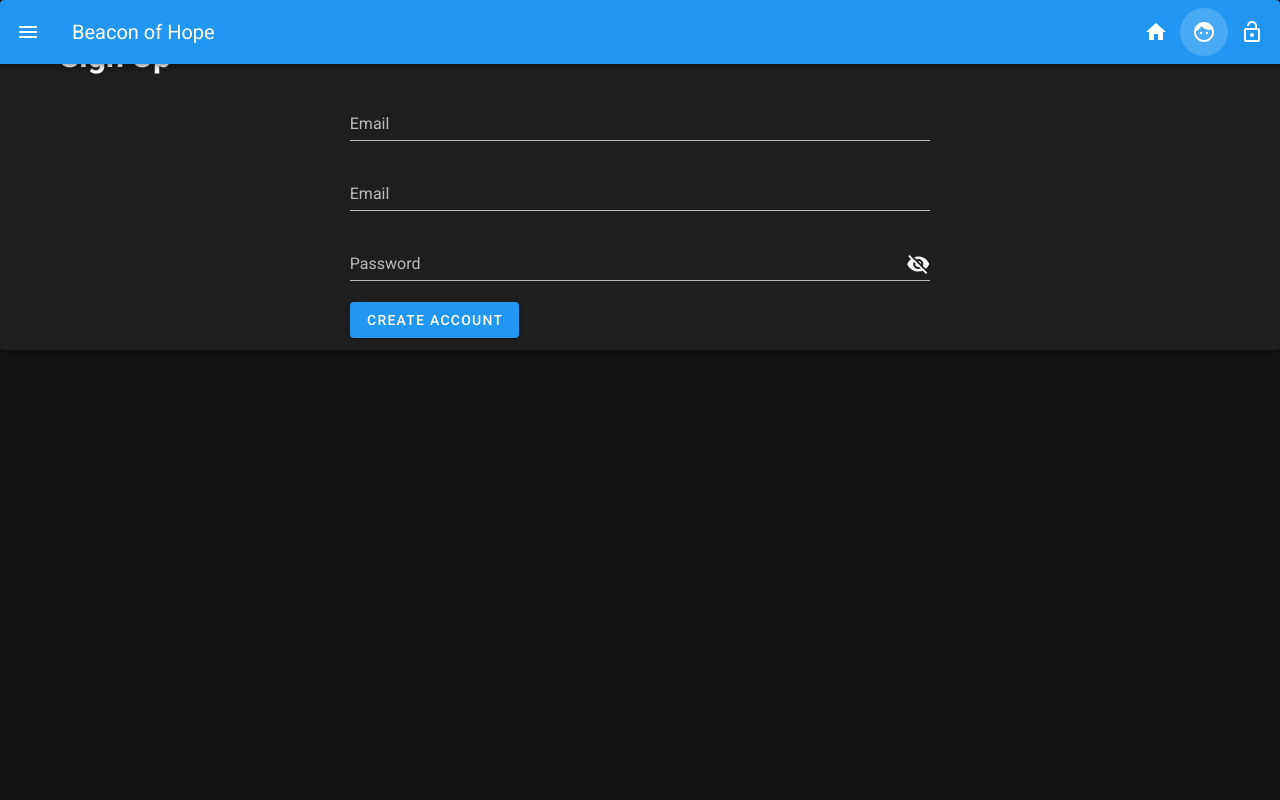
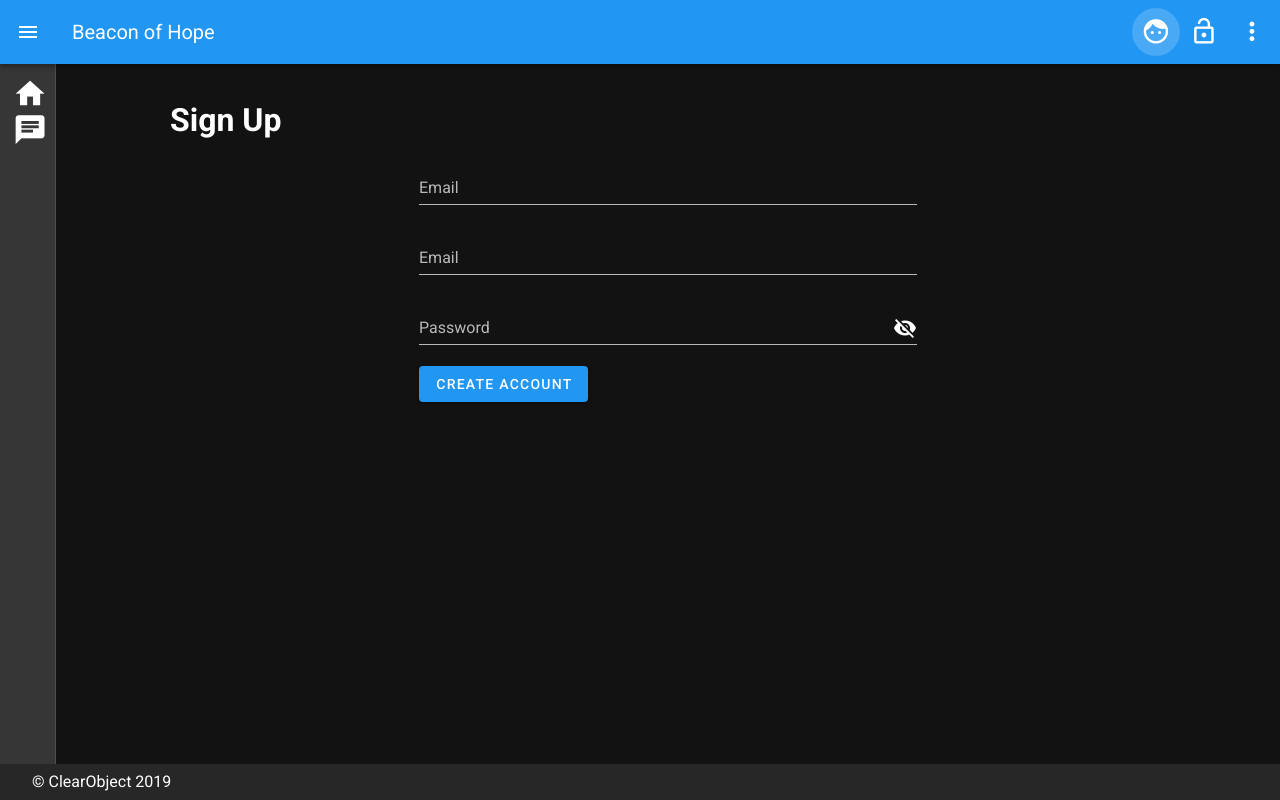
Before and after one commit to clearobject/hackathon-2019, a Vue app: page /signup in a window 1280 px wide. Built offline with nearby package versions, Linux system fonts and the light colour scheme.

Commit message:
Wordless poems, Splashing over me like waves, I am a dolphin.

```diff
--- /dev/null
+++ b/src/App copy.vue
@@ -0,0 +1,59 @@
+<template>
+  <v-app id="inspire">
+    <v-card class="overflow-hidden">
+      <v-app-bar
+        absolute
+        dark
+        :color="color"
+        :elevate-on-scroll="elevateOnScroll"
+        :hide-on-scroll="hideOnScroll"
+      >
+        <v-toolbar-title>{{ title }}</v-toolbar-title>
+        <div class="flex-grow-1" />
+        <v-btn v-for="item in items" :key="item.title" icon :to="item.path">
+          <v-icon>{{ item.icon }}</v-icon>
+        </v-btn>
+      </v-app-bar>
+
+      <v-sheet class="overflow-y-auto">
+        <v-container fluid>
+          <v-flex>
+            <router-view />
+          </v-flex>
+        </v-container>
+      </v-sheet>
+    </v-card>
+  </v-app>
+</template>
+
+<script>
+export default {
+  data: () => ({
+    items: [
+      { title: "Home", path: "/home", icon: "home" },
+      { title: "Sign Up", path: "/signup", icon: "face" },
+      { title: "Sign In", path: "/signin", icon: "lock_open" },
+      { title: "Settings", path: "/settings", icon: "more_vert" }
+    ],
+    elevateOnScroll: false,
+    hideOnScroll: false,
+    color: "primary",
+    colors: ["primary", "accent", "warning lighten-2", "teal", "orange"]
+  }),
+  computed: {
+    title() {
+      return this.$store.state.title;
+    }
+  }
+};
+</script>
+
+<style lang="css">
+@import url("https://fonts.googleapis.com/css?family=Roboto:100,300,400,500,700,900%7CMaterial+Icons");
+
+::-webkit-scrollbar {
+  display: none;
+  color: #0000;
+  background-color: #0000;
+}
+</style>
--- a/src/App.vue
+++ b/src/App.vue
@@ -1,55 +1,106 @@
 <template>
-  <v-app id="inspire">
-    <v-card class="overflow-hidden">
-      <v-app-bar
-        absolute
-        dark
-        :color="color"
-        :elevate-on-scroll="elevateOnScroll"
-        :hide-on-scroll="hideOnScroll"
+  <v-app id="app">
+    <v-navigation-drawer
+      v-model="primaryDrawer.model"
+      :clipped="primaryDrawer.clipped"
+      :floating="primaryDrawer.floating"
+      :mini-variant="primaryDrawer.mini"
+      :permanent="primaryDrawer.type === 'permanent'"
+      :temporary="primaryDrawer.type === 'temporary'"
+      app
+      overflow
     >
-        <v-app-bar-nav-icon />
-        <v-toolbar-title>{{ appTitle }}</v-toolbar-title>
-        <div class="flex-grow-1" />
-        <v-btn
-          v-for="item in items"
-          :key="item.title"
-          icon
-          :to="item.path"
-        >
-          <v-icon>{{ item.icon }}</v-icon>
+      <v-col style="text-align: center;">
+        <v-btn v-for="item in sideBarItems" :key="item.title" icon :to="item.path">
+          <v-icon :style="item.style">{{ item.icon }}</v-icon>
+        </v-btn>
+      </v-col>
+    </v-navigation-drawer>
+
+    <v-app-bar :clipped-left="primaryDrawer.clipped" app color="primary">
+      <v-app-bar-nav-icon
+        v-if="primaryDrawer.type !== 'permanent'"
+        @click.stop="primaryDrawer.model = !primaryDrawer.model"
+      ></v-app-bar-nav-icon>
+      <v-toolbar-title>{{ title }}</v-toolbar-title>
+      <div class="flex-grow-1"></div>
+      <v-btn v-for="item in appBarItems" :key="item.title" icon :to="item.path">
+        <v-icon :style="item.style">{{ item.icon }}</v-icon>
       </v-btn>
     </v-app-bar>
 
-      <v-sheet class="overflow-y-auto">
-        <v-container>
     <v-content>
+      <v-container fluid>
+        <v-row align="center" justify="center">
+          <v-col cols="10">
             <router-view />
+          </v-col>
+        </v-row>
+      </v-container>
     </v-content>
-        </v-container>
-      </v-sheet>
-    </v-card>
+
+    <v-footer :inset="footer.inset" app>
+      <span class="px-4">&copy; ClearObject {{ new Date().getFullYear() }}</span>
+    </v-footer>
   </v-app>
 </template>
 
 <script>
 export default {
   data: () => ({
-		items: [
-			{ title: 'Home', path: '/home', icon: 'home' },
-			{ title: 'Sign Up', path: '/signup', icon: 'face' },
-			{ title: 'Sign In', path: '/signin', icon: 'lock_open' },
+    primaryDrawer: {
+      model: null,
+      clipped: true,
+      floating: false,
+      mini: true
+    },
+    footer: {
+      inset: false
+    },
+    appBarItems: [
+      {
+        title: "Sign Up",
+        path: "/signup",
+        icon: "face",
+        style: "font-size: 22pt;"
+      },
+      {
+        title: "Sign In",
+        path: "/signin",
+        icon: "lock_open",
+        style: "font-size: 22pt;"
+      },
+      {
+        title: "Settings",
+        path: "/settings",
+        icon: "more_vert",
+        style: "font-size: 22pt;"
+      }
+    ],
+    sideBarItems: [
+      {
+        title: "Home",
+        path: "/home",
+        icon: "home",
+        style: "font-size: 26pt; margin: 64px auto;"
+      },
+      {
+        title: "Chat",
+        path: "/chat",
+        icon: "chat",
+        style: "font-size: 26pt; margin: 64px auto;"
+      }
     ],
     elevateOnScroll: false,
     hideOnScroll: false,
-		color: 'primary',
-		colors: ['primary', 'accent', 'warning lighten-2', 'teal', 'orange'],
+    color: "primary",
+    colors: ["primary", "accent", "warning lighten-2", "teal", "orange"]
   }),
   computed: {
-		appTitle() {
-			return this.$store.state.appTitle;
-		},
-	},
+    title() {
+      return this.$store.state.title;
+    }
+  }
 };
 </script>
 
--- a/src/components/Signup.vue
+++ b/src/components/Signup.vue
@@ -1,32 +1,14 @@
 <template>
   <v-container fluid>
-    <v-layout
-      row
-      wrap
-    >
-      <v-flex
-        xs12
-        class="text-xs-center"
-        mt-5
-      >
+    <v-layout row wrap>
+      <v-flex xs12 class="text-xs-center" mt-5>
         <h1>Sign Up</h1>
       </v-flex>
-      <v-flex
-        xs12
-        sm6
-        offset-sm3
-        mt-3
-      >
+      <v-flex xs12 sm6 offset-sm3 mt-3>
         <form>
           <v-layout column>
             <v-flex>
-              <v-text-field
-                id="email"
-                name="email"
-                label="Email"
-                type="email"
-                required
-              />
+              <v-text-field id="email" name="email" label="Email" type="email" required />
             </v-flex>
             <v-flex>
               <v-text-field
@@ -49,12 +31,7 @@
               />
             </v-flex>
             <v-flex>
-              <v-btn
-                color="primary"
-                @click="createAccount()"
-              >
-                Create Account
-              </v-btn>
+              <v-btn color="primary" @click="createAccount()">Create Account</v-btn>
             </v-flex>
           </v-layout>
         </form>
@@ -64,36 +41,37 @@
 </template>
 
 <script>
-import firebase from 'firebase';
+import firebase from "firebase";
 
 export default {
-	name: 'Signup',
+  name: "Signup",
   data: () => ({
-		email: '',
-		password: '',
+    email: "",
+    password: "",
     rules: {
-			required: (value) => !!value || 'Required.',
-			min: (v) => v.length >= 6 || 'Min 6 characters',
-			emailMatch: () => ('The email and password you entered don\'t match'),
+      required: value => !!value || "Required.",
+      min: v => v.length >= 6 || "Min 6 characters",
+      emailMatch: () => "The email and password you entered don't match"
     },
     showPw: false,
-		errorText: '',
+    errorText: ""
   }),
   methods: {
     createAccount() {
       console.log(this.email, this.password);
-			firebase.auth().createUserWithEmailAndPassword(this.email, this.password).then(
-				(user) => {
-					console.log(user);
-					console.log('User creation is successful');
+      firebase
+        .auth()
+        .createUserWithEmailAndPassword(this.email, this.password)
+        .then(credentials => {
+          const uid = credentials.user.uid;
+          console.log(uid);
+          console.log("User creation is successful");
+        })
+        .catch(error => {
+          // wrong-password
+          console.log("Error encoutered", error);
+        });
     }
-			).catch(
-				(error) => {
-					// wrong-password
-					console.log('Error encoutered', error);
   }
-			);
-		},
-	},
 };
 </script>
--- a/src/router/index.js
+++ b/src/router/index.js
@@ -5,6 +5,7 @@ const routerOptions = [
 	{ path: '/', component: 'Home' },
 	{ path: '/signin', component: 'Signin' },
 	{ path: '/signup', component: 'Signup' },
+	{ path: '/settings', component: 'Settings' },
 	{ path: '/home', component: 'Home' },
 ];
 
--- a/src/store/index.js
+++ b/src/store/index.js
@@ -5,7 +5,7 @@ Vue.use(Vuex);
 
 export const store = new Vuex.Store({
 	state: {
-		appTitle: 'Beacon of Hope',
+		title: 'Beacon of Hope',
 	},
 	mutations: {},
 	actions: {},
```
Lines whose indentation alone changed are shown as unchanged.
